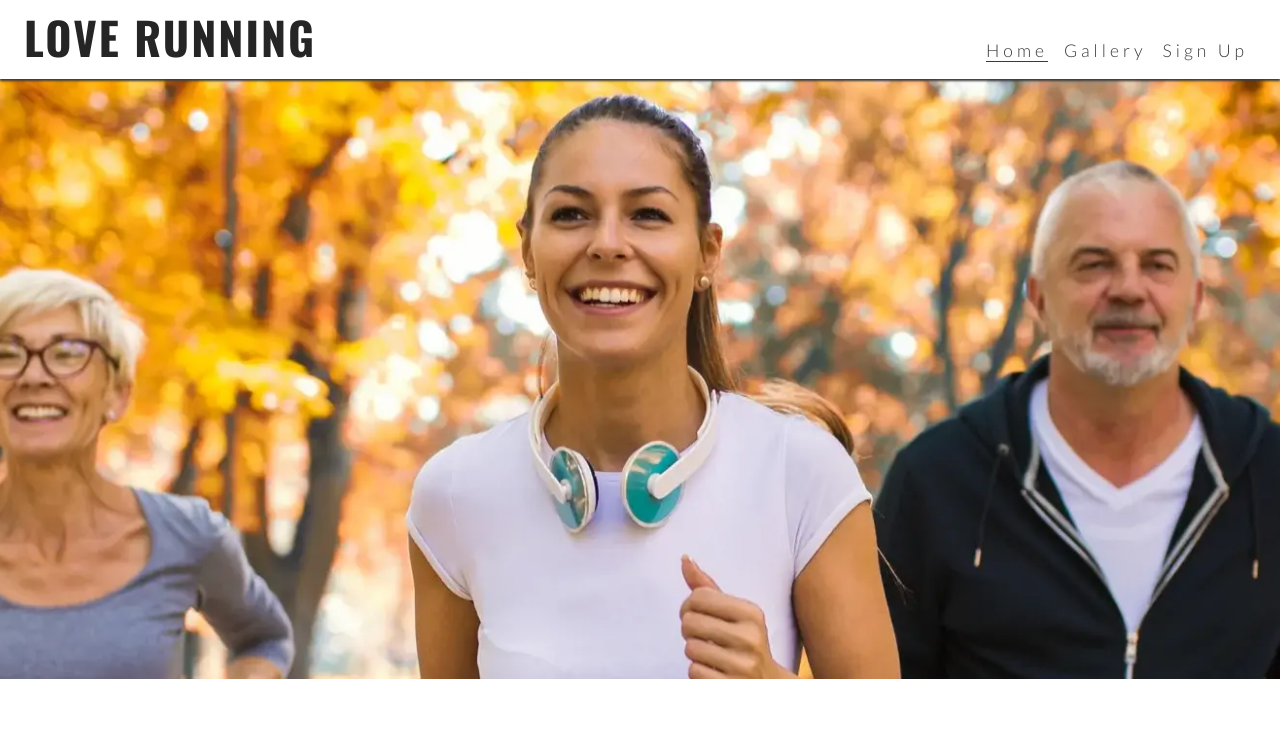
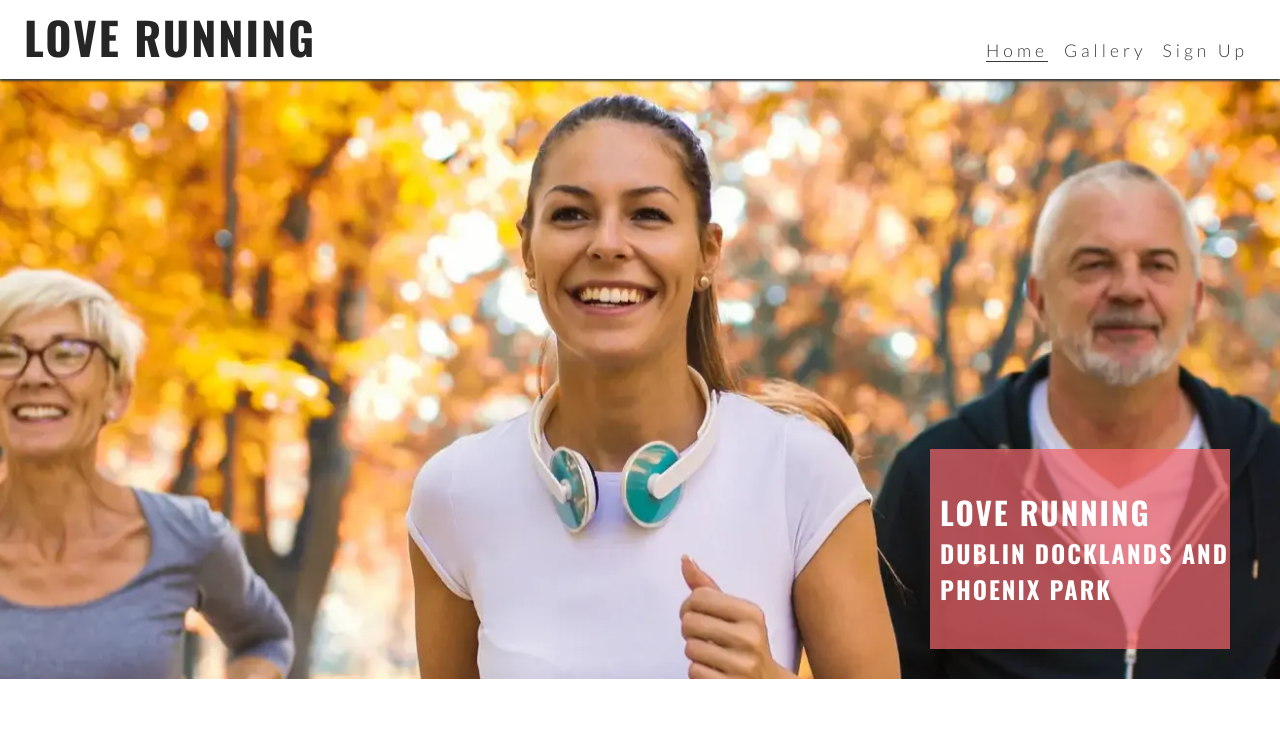
Before and after one commit to Kimskogfelter/CI-Love-running, a plain HTML site: page index.html in a window 1280 px wide. Shown: the top 730 px of the page. Drawn offline with nearby package versions, Linux system fonts and the light colour scheme.

Commit message:
add cover text with club name and locations

```diff
--- a/assets/css/style.css
+++ b/assets/css/style.css
@@ -20,6 +20,13 @@ body {
     font-family: lato, sans-serif;
 }
 
+h1, h2, h3 {
+    font-family: oswald, serif;
+    text-transform: uppercase;
+    letter-spacing: 2px;
+    color: #252525;
+}
+
 /*header*/
 header {
     background-color: #ffffff;
@@ -38,12 +45,7 @@ header a {
     text-decoration: none;
     color: inherit;
 }
-h1 {
-    font-family: oswald, serif;
-    text-transform: uppercase;
-    letter-spacing: 2px;
-    color: #252525;
-}
+
 
 #menu {
     font-size: 110%;
@@ -101,8 +103,26 @@ main {
     height:600px;
     width:100%;
     background: url(../images/hero-image.webp) no-repeat center center/cover;
+    position: relative;
 
 }
+
+#cover-text {
+    /*final rgba value sets the opacity so it is semi-transparent*/
+    background-color:rgba(241, 101, 107, .7);
+    font-size: 130%;
+    position: absolute;
+    bottom: 30px;
+    width: 80%;
+    min-height: 200px;
+    padding-top: 40px;
+    padding-left: 10px;
+}
+
+#cover-text > h2, #cover-text > h3 {
+    color: #ffffff;
+}
+
 /*footer*/
 #social-networks {
 text-align: center;
@@ -152,6 +172,11 @@ list-style-type: none;
         /* push main content down to accomodate larger header */
         margin-top: 79px;
     }
+    /* hero */
+    #cover-text {
+        width: 300px;
+        right: 50px;
+    }
 }
 
 /*media query: large devices (laptops and desktops, 992px and up)*/
--- a/index.html
+++ b/index.html
@@ -55,7 +55,10 @@
     <!--main content-->
     <main>
         <section id="hero">
-
+<div id="cover-text">
+    <h2>Love Running</h2>
+    <h3>Dublin Docklands and Phoenix Park</h3>
+</div>
         </section>
     </main>
     <!--footer-->
```
